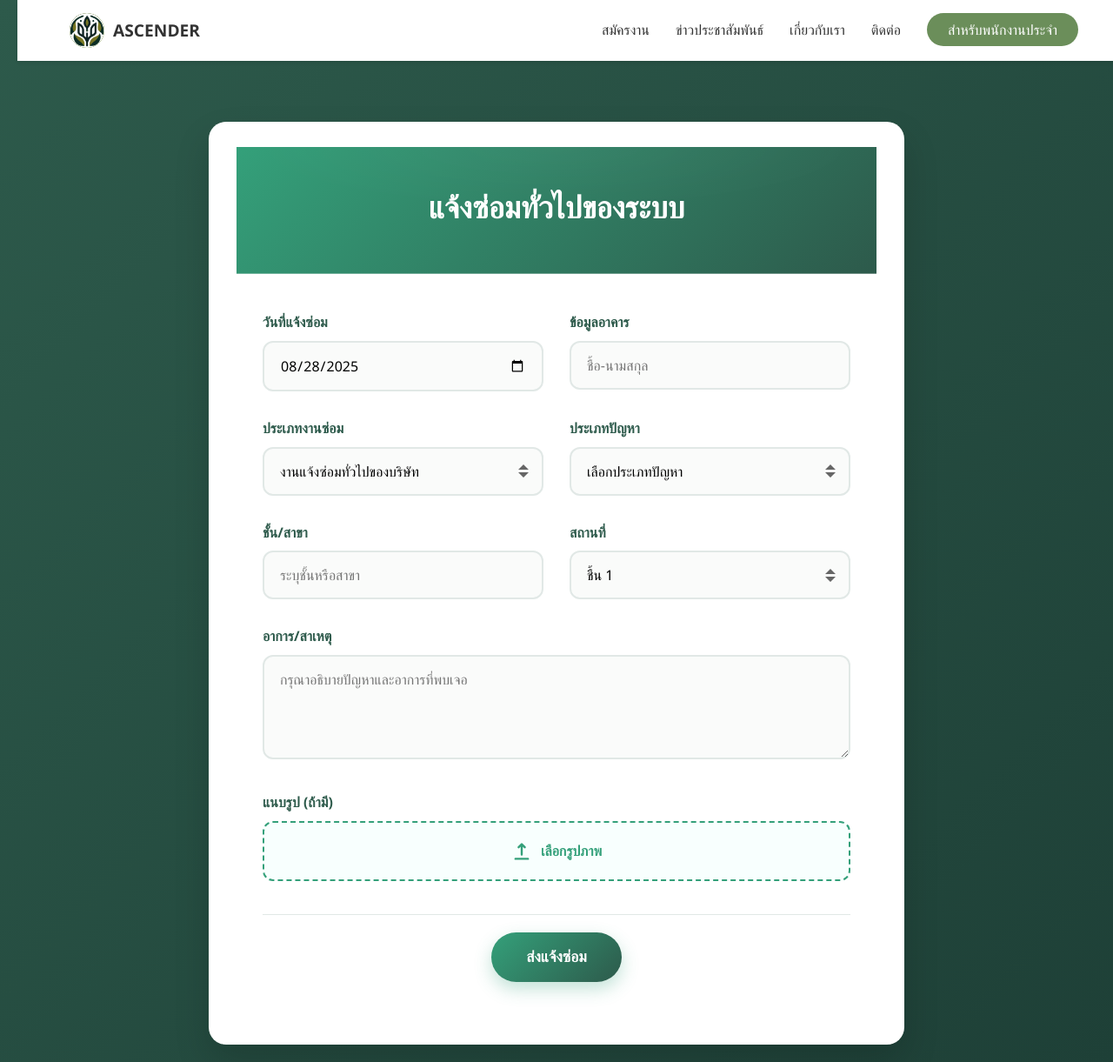
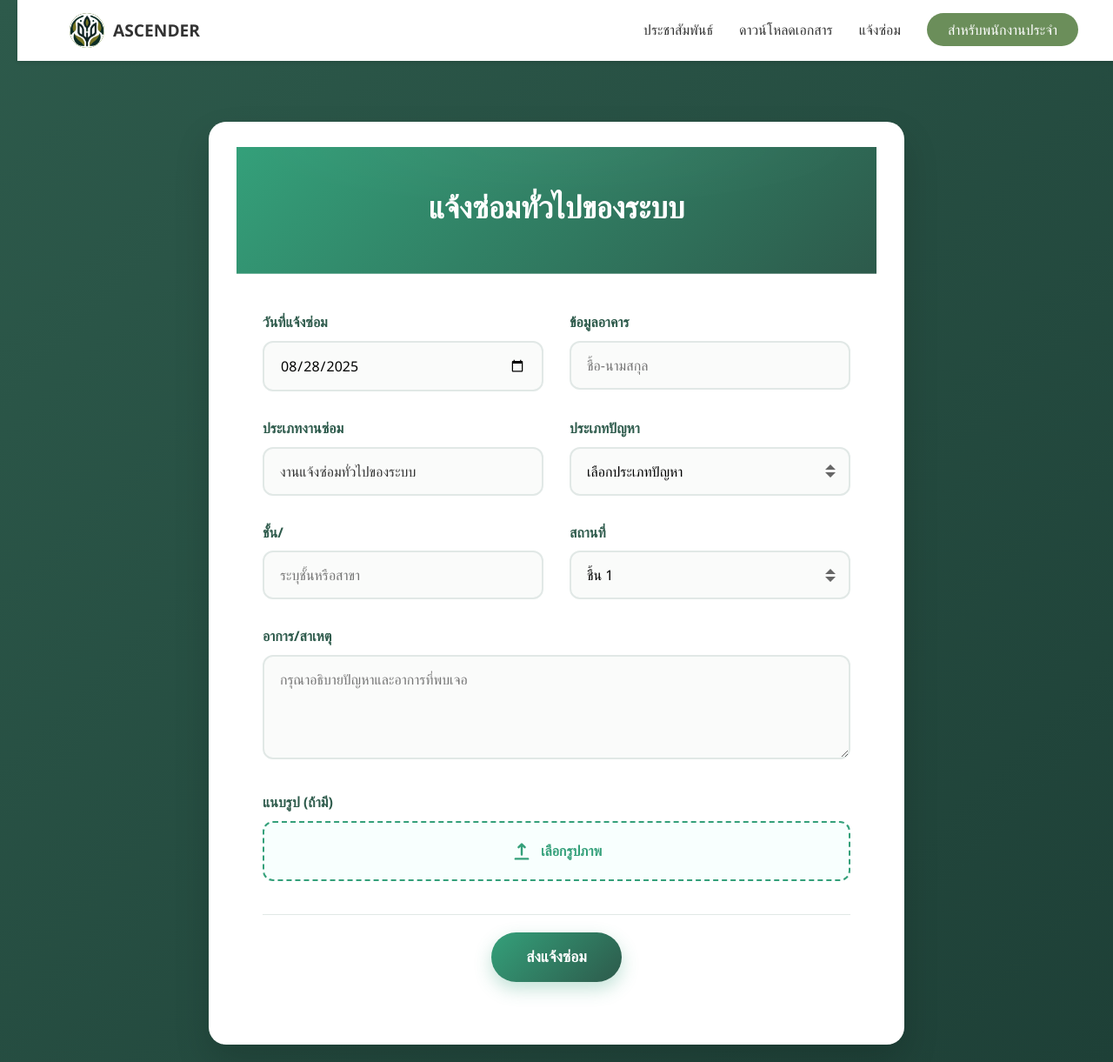
Before and after one commit to Tanachai511/Project_HR, a Django app: template myapp/templates/Jangsom3.html in a window 1280 px wide. Shown: the whole page at 87% size. Run offline with Django 5.2, Linux system fonts and the light colour scheme; the template is opened without the code that fills it, so the values that code supplies are empty.

Commit message:
Update Jangsom3.html

```diff
--- a/myapp/templates/Jangsom3.html
+++ b/myapp/templates/Jangsom3.html
@@ -3,7 +3,7 @@
 <head>
     <meta charset="UTF-8">
     <meta name="viewport" content="width=device-width, initial-scale=1.0">
-    <title>แจ้งซ่อมทั่วไปของบริษัท</title>
+        <title>ASCENDER Co., Ltd</title>
     <link rel="stylesheet" href="../static/style.css">
     <style>
         * {
@@ -272,11 +272,10 @@
       </div>
       <nav>
         <ul class="nav-menu">
-          <li><a href="#about">สมัครงาน</a></li>
-          <li><a href="#services">ข่าวประชาสัมพันธ์</a></li>
-          <li><a href="{% url 'aboutme' %}">เกี่ยวกับเรา</a></li>
-          <li><a href="#contact">ติดต่อ</a></li>
-          <li><a href="#apply" class="nav-btn">สำหรับพนักงานประจำ</a></li>
+          <li><a href="index.html">ประชาสัมพันธ์</a></li>
+          <li><a href="document.html">ดาวน์โหลดเอกสาร</a></li>
+          <li><a href="Jangsom.html">แจ้งซ่อม</a></li>
+          <li><a href=".html" class="nav-btn">สำหรับพนักงานประจำ</a></li>
         </ul>
       </nav>
     </div>
@@ -301,29 +300,21 @@
 
                     <div class="form-group">
                         <label for="repairType">ประเภทงานซ่อม</label>
-                        <select id="repairType" name="repairType" required>
-                            <option value="general" selected>งานแจ้งซ่อมทั่วไปของบริษัท</option>
-                            <option value="electrical">งานไฟฟ้า</option>
-                            <option value="plumbing">งานประปา</option>
-                            <option value="aircon">งานแอร์</option>
-                            <option value="carpentry">งานไม้</option>
-                            <option value="painting">งานทาสี</option>
-                            <option value="other">อื่นๆ</option>
-                        </select>
+                        <input type="text" id="repairType" name="repairType" value="งานแจ้งซ่อมทั่วไปของระบบ" readonly disabled style="background:#fafbfa; color:#333;">
                     </div>
 
                     <div class="form-group">
                         <label for="category">ประเภทปัญหา</label>
                         <select id="category" name="category" required>
                             <option value="">เลือกประเภทปัญหา</option>
-                            <option value="urgent">เร่งด่วน</option>
-                            <option value="normal">ปกติ</option>
-                            <option value="maintenance">บำรุงรักษา</option>
+                            <option value="urgent">1</option>
+                            <option value="normal">2</option>
+                            <option value="maintenance">3</option>
                         </select>
                     </div>
 
                     <div class="form-group">
-                        <label for="floor">ชั้น/สาขา</label>
+                        <label for="floor">ชั้น/</label>
                         <input type="text" id="floor" name="floor" placeholder="ระบุชั้นหรือสาขา">
                     </div>
 
@@ -334,8 +325,6 @@
                             <option value="floor1">ชั้น 1</option>
                             <option value="floor2">ชั้น 2</option>
                             <option value="floor3">ชั้น 3</option>
-                            <option value="floor4">ชั้น 4</option>
-                            <option value="basement">ชั้นใต้ดิน</option>
                         </select>
                     </div>
 
```
